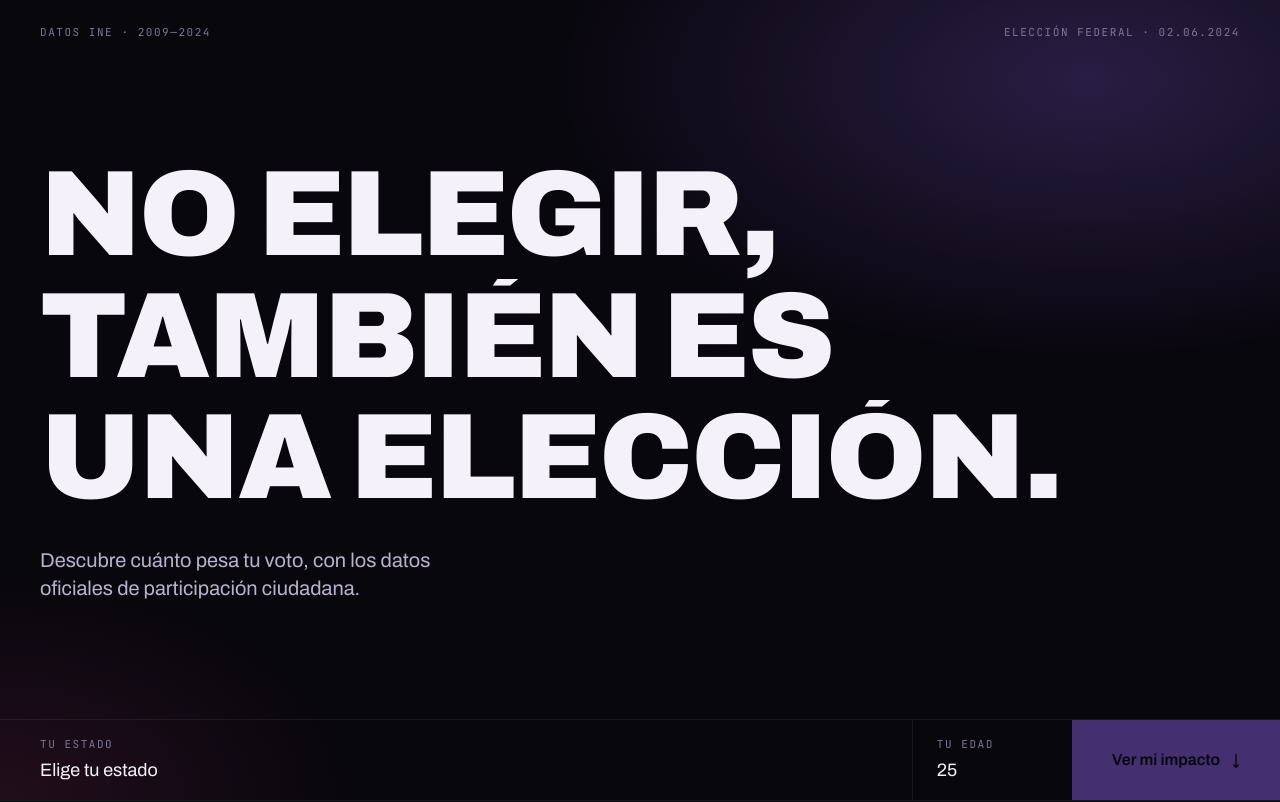
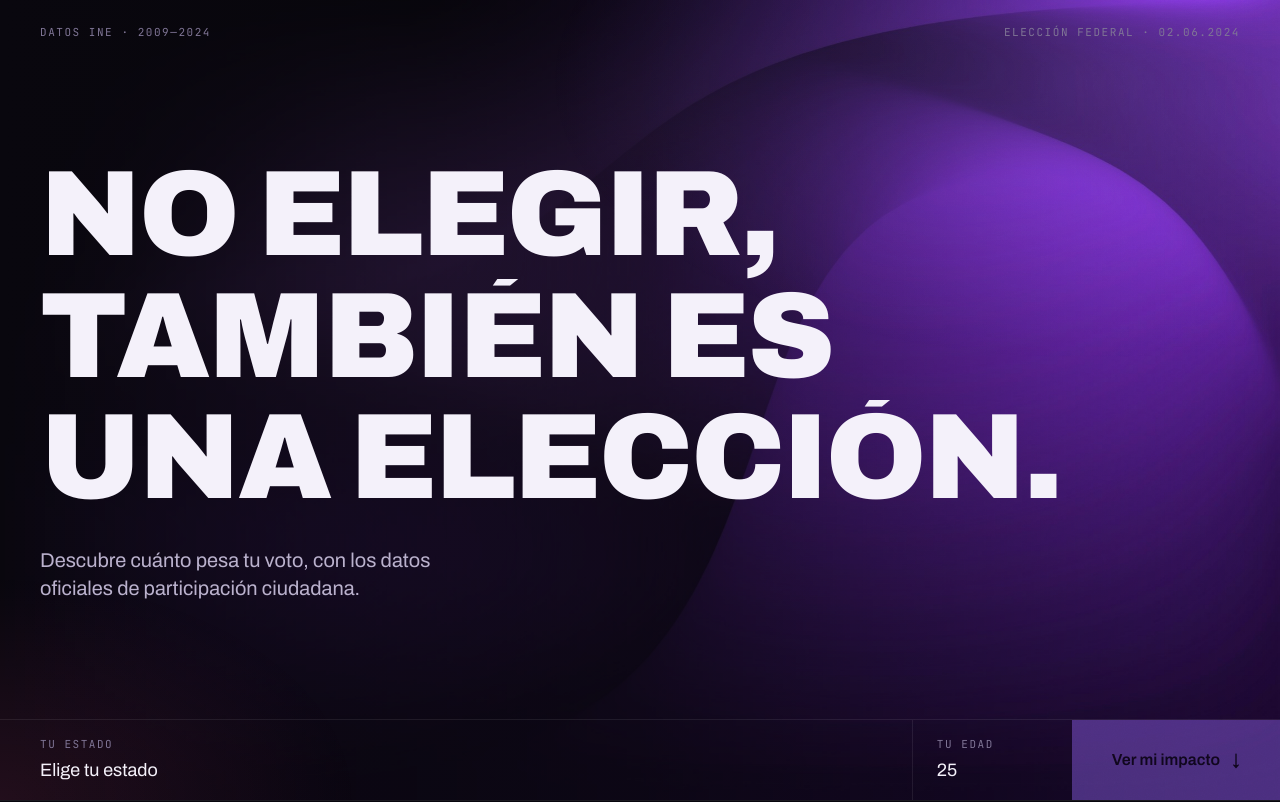
Before and after one commit to fersho99/retoHackaton, a Next.js app: page / in a window 1280 px wide. Shown: the top 802 px of the page. Built offline with nearby package versions, Linux system fonts and the light colour scheme.

Commit message:
Fondo de portada con fotografia de licencia libre

```diff
--- a/src/components/landing/hero.tsx
+++ b/src/components/landing/hero.tsx
@@ -1,5 +1,6 @@
 "use client";
 
+import Image from "next/image";
 import { useState, type CSSProperties } from "react";
 import { ESTADOS } from "@/lib/estados";
 import { useSelection } from "@/lib/selection";
@@ -18,6 +19,18 @@ export function Hero({ onStart }: { onStart: () => void }) {
 
   return (
     <section className="grain relative flex min-h-svh flex-col overflow-hidden">
+      <Image
+        src="/img/hero-fondo.jpg"
+        alt=""
+        fill
+        priority
+        sizes="100vw"
+        className="a-fade pointer-events-none object-cover opacity-35"
+      />
+      <div
+        aria-hidden
+        className="pointer-events-none absolute inset-0 bg-linear-to-r from-bg via-bg/75 to-transparent"
+      />
       <div
         aria-hidden
         className="a-fade pointer-events-none absolute inset-0"
```
Also changed, not shown: public/img/hero-fondo.jpg (added).
